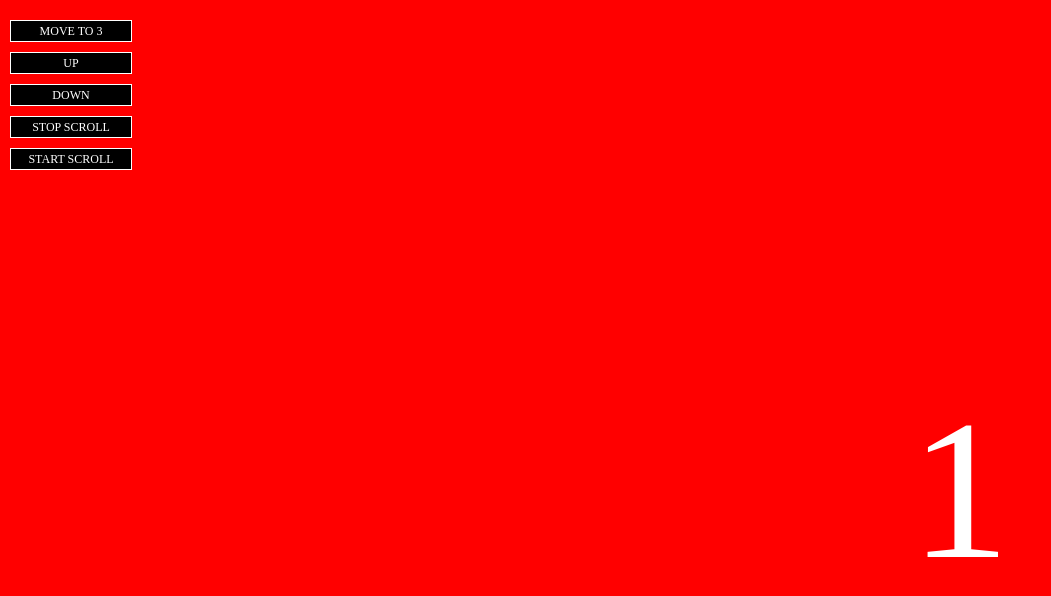
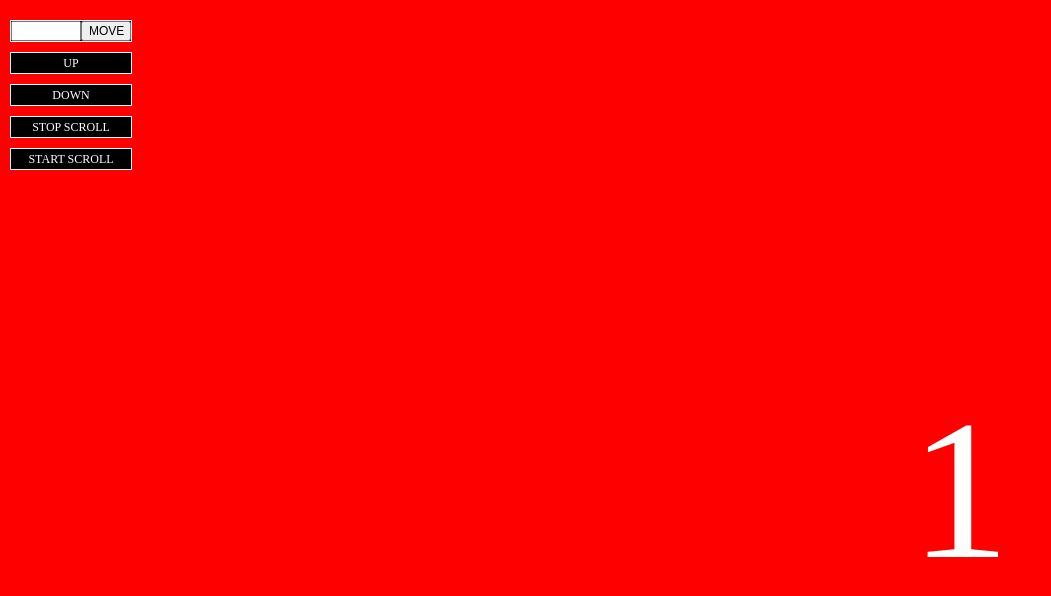
Before and after one commit to ParkYoungWoong/jquery.partialScroll.js, a website: page index.html in a window 1280 px wide. Shown: the whole page, without its empty margins (0-1051 px from the left). Drawn offline with Linux system fonts and the light colour scheme.

Commit message:
NEW BRANCH footerScroll - testing...

```diff
--- a/css/main.css
+++ b/css/main.css
@@ -29,6 +29,10 @@ html, body {
 .section:nth-child(2) { background: blue; }
 .section:nth-child(3) { background: green; }
 .section:nth-child(4) { background: violet; }
+.section.footer {
+    height: 300px;
+    background: red;
+}
 
 .btn {
     position: fixed;
@@ -47,3 +51,19 @@ html, body {
     font-size: 12px;
     cursor: pointer;
 }
+.btn li.move_to {
+
+}
+.btn li.move_to input {
+    width: 70px;
+    height: 20px;
+    padding: 1px 8px;
+    box-sizing: border-box;
+    float: left;
+}
+.btn li.move_to button {
+    width: 50px;
+    height: 20px;
+    float: left;
+    font-size: 12px;
+}
--- a/index.html
+++ b/index.html
@@ -25,11 +25,15 @@
     <div class="section">2</div>
     <div class="section">3</div>
     <div class="section">4</div>
+    <div class="section footer"></div>
 
 </div>
 
 <ul class="btn">
-    <li class="move_to">MOVE TO 3</li>
+    <li class="move_to clearfix">
+        <input type="text">
+        <button>MOVE</button>
+    </li>
     <li class="move_up">UP</li>
     <li class="move_down">DOWN</li>
     <li class="stop">STOP SCROLL</li>
--- a/js/main.js
+++ b/js/main.js
@@ -1,6 +1,7 @@
 $(function () {
 
   var scroll1 = $('.container').partialScroll({
+    footer: true,
     sliderBefore: function (oldIndex, newIndex) {
       console.log('BEFORE - old: ' + oldIndex + ', new: ' + newIndex);
     },
@@ -9,8 +10,10 @@ $(function () {
     }
   });
 
-  $('.move_to').on('click', function () {
-    scroll1.moveTo(2);
+  $('.move_to button').on('click', function () {
+    var val = $(this).siblings('input').val();
+    console.log(val);
+    scroll1.moveTo(val);
   });
 
   $('.move_up').on('click', function () {
```
Also changed, not shown: dist/jquery.partialScroll.js.
